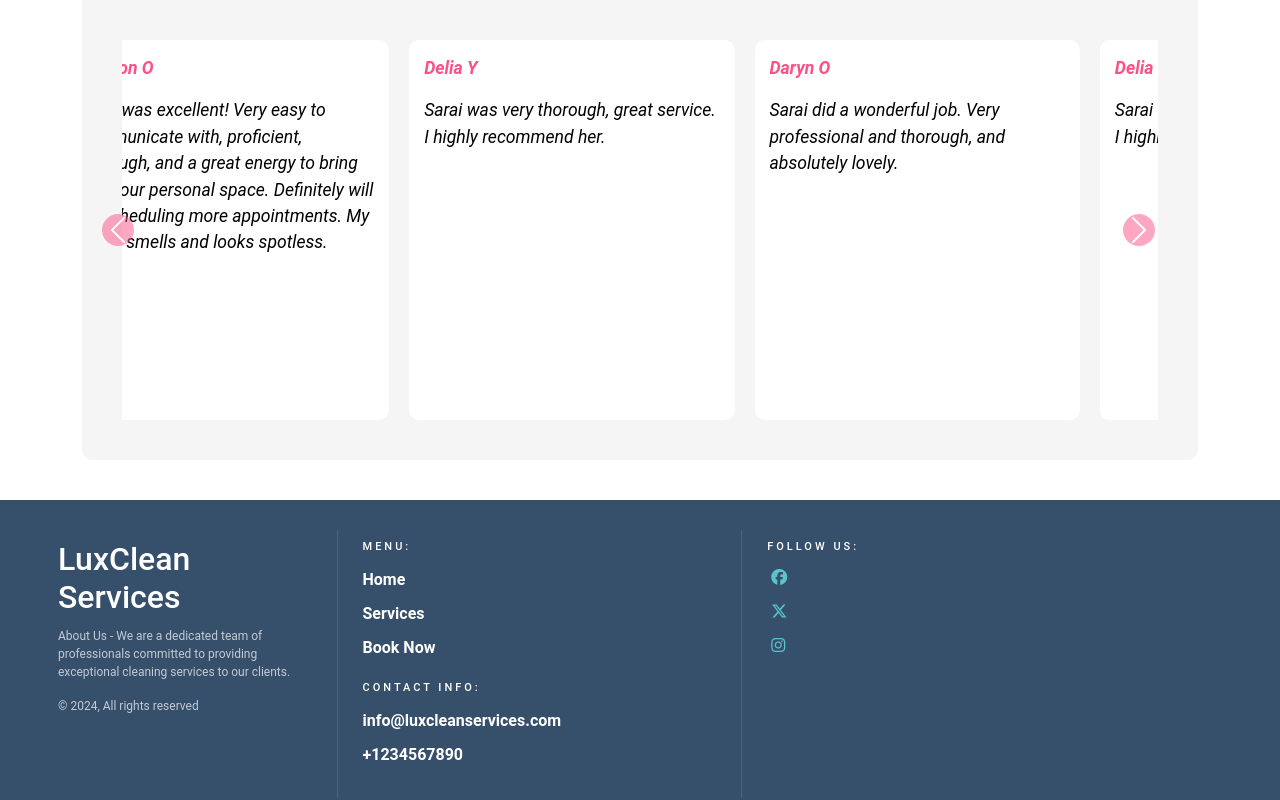
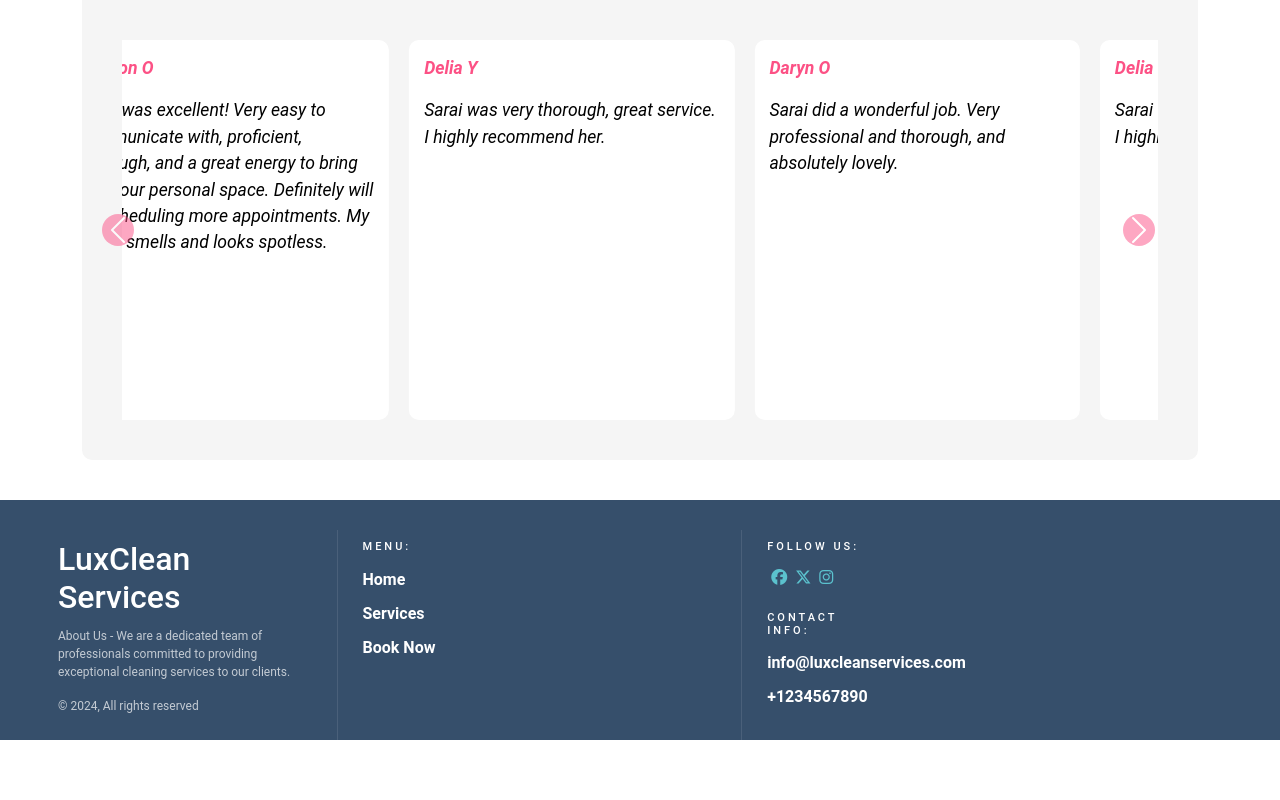
Before and after one commit to SotaogDemo/luxcleanservice-application, an Angular app: page / in a window 1280 px wide. Shown: the part 1203-2003 px from the top of the page. After the commit the page ends 1944 px from the top, so only its background shows below. Built offline with nearby package versions, Linux system fonts and the light colour scheme.

Commit message:
update footer

```diff
--- a/src/app/components/footer/footer.component.html
+++ b/src/app/components/footer/footer.component.html
@@ -14,7 +14,15 @@
                     <li><a href="/book-now">Book Now</a></li>
                 </ul>
             </div>
-          <div class="col-md-6">
+        </div>
+        <div class="col-md-2 footer-social animated fadeInDown">
+            <h4>Follow Us:</h4>
+            <ul>
+                <li><a href="#"><i class="fa-brands fa-facebook" style="color: #5bc2ce"></i></a></li>
+                <li><a href="#"><i class="fa-brands fa-x-twitter" style="color: #5bc2ce"></i></a></li>
+                <li><a href="#"><i class="fa-brands fa-instagram" style="color: #5bc2ce"></i></a></li>
+            </ul>
+            <div class="col-md-6">
                 <h4>Contact Info: </h4>
                 <ul class="list">
                     <li>info@luxcleanservices.com</li>
@@ -22,13 +30,5 @@
                 </ul>
             </div>
         </div>
-      <div class="col-md-2 footer-social animated fadeInDown">
-          <h4>Follow Us:</h4>
-          <ul>
-              <li><a href="#"><i class="fa-brands fa-facebook" style="color: #5bc2ce"></i></a></li>
-              <li><a href="#"><i class="fa-brands fa-x-twitter" style="color: #5bc2ce"></i></a></li>
-              <li><a href="#"><i class="fa-brands fa-instagram" style="color: #5bc2ce"></i></a></li>
-            </ul>
-        </div>
     </div>
 </footer>
--- a/src/app/components/footer/footer.component.scss
+++ b/src/app/components/footer/footer.component.scss
@@ -8,7 +8,7 @@
   color: rgba(255,255,255,1.00);
   margin-top: 40px;
   border-top-left-radius: 0px;
-  height: 300px;
+  height: 240px;
 }
 .footer-bs .footer-brand, .footer-bs .footer-nav, .footer-bs .footer-social, .footer-bs .footer-ns { padding:10px 25px; }
 .footer-bs .footer-nav, .footer-bs .footer-social, .footer-bs .footer-ns { border-color: transparent; }
@@ -26,10 +26,10 @@ letter-spacing: 3px;
 margin-bottom:10px;
 }
 
-.footer-bs .footer-nav ul.list { list-style:none; padding:0px; }
-.footer-bs .footer-nav ul.list li { padding:5px 0px; font-weight:bold;}
-.footer-bs .footer-nav ul.list a { color:rgba(255,255,255,0.80); text-decoration:none; }
-.footer-bs .footer-nav ul.list a:hover { color:#3FC1C9 }
+.footer-bs .footer-social ul.list { list-style:none; padding:0px; }
+.footer-bs .footer-social ul.list li { padding:5px 0px; font-weight:bold;}
+.footer-bs .footer-social ul.list a { color:rgba(255,255,255,0.80); text-decoration:none; }
+.footer-bs .footer-social ul.list a:hover { color:#3FC1C9 }
 
 .footer-bs .footer-social ul { list-style:none; padding:0px; }
 .footer-bs .footer-social h4 {
@@ -37,7 +37,7 @@ font-size: 11px;
 text-transform: uppercase;
 letter-spacing: 3px;
 }
-.footer-bs .footer-social li { padding:5px 4px;}
+.footer-bs .footer-social li { padding:5px 4px; display: inline-block;}
 .footer-bs .footer-social a { color:rgba(255,255,255,1.00); text-decoration:none; font-weight:bold;}
 .footer-bs .footer-social a:hover { color:#3FC1C9 }
 
```
